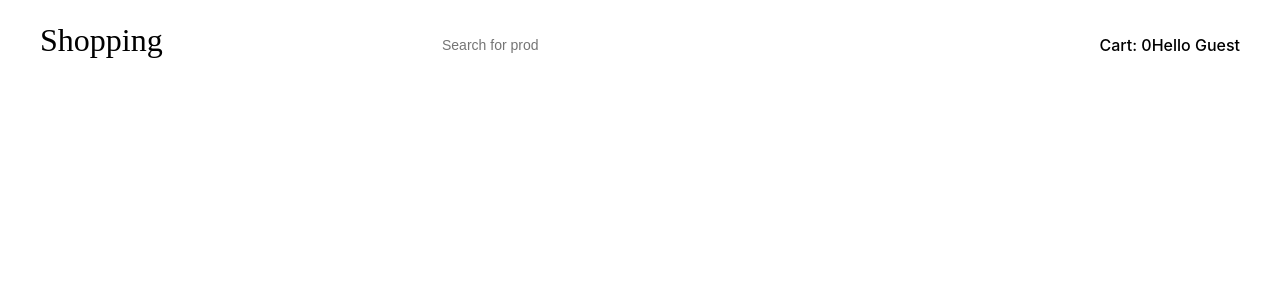
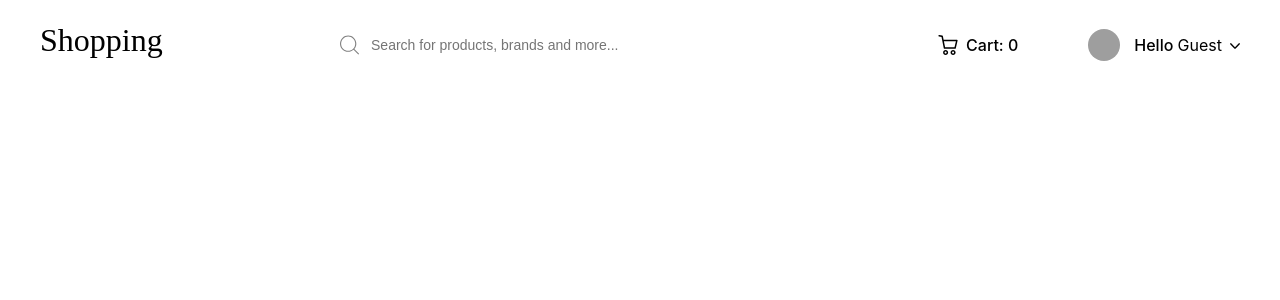
Before and after one commit to Cool-Dev121/next-ecommerce, a Next.js app: page / in a window 1280 px wide. Shown: the top 300 px of the page. Built offline with nearby package versions, Linux system fonts and the light colour scheme; grey boxes are pictures that could not be loaded; a web font is replaced by a local one.

Commit message:
Add icons to header and restyle

```diff
--- a/components/Header/header.module.scss
+++ b/components/Header/header.module.scss
@@ -8,24 +8,61 @@
   .logo {
     font-family: "Sansita Swashed", cursive;
     font-size: 32px;
-    width: 400px;
+    width: 300px;
     margin-top: -10px;
   }
+  .searchContainer {
+    display: flex;
+    align-items: center;
+    color: grey;
+    flex-grow: 1;
 
-  .searchBar {
-    border: 0;
-    display: flex;
-    max-width: 100px;
-    background-color: transparent;
-    font-size: 14px;
-    flex-wrap: wrap;
+    .searchIcon {
+      margin-right: 10px;
+      -webkit-transform: scaleX(-1);
+      transform: scaleX(-1);
+    }
+
+    .searchInput {
+      border: 0;
+      display: flex;
+      width: 100%;
+      background-color: transparent;
+      font-size: 14px;
+      flex-wrap: wrap;
+    }
   }
   .rightContent {
     display: flex;
     font-weight: 500;
     margin-left: auto;
+
     .cartContainer {
       font-weight: 500;
+      display: flex;
+      align-items: center;
+
+      .cartIcon {
+        margin-right: 8px;
+      }
+    }
+
+    .profileContainer {
+      display: flex;
+      align-items: center;
+      margin-left: 70px;
+
+      .profilePhoto {
+        width: 32px;
+        height: 32px;
+        border-radius: 50px;
+        margin-right: 14px;
+      }
+
+      .arrowIcon {
+        margin-left: 8px;
+        margin-top: 1px;
+      }
     }
   }
 }
--- a/components/Header/index.js
+++ b/components/Header/index.js
@@ -3,28 +3,49 @@ import Link from "next/link";
 
 import styles from "./header.module.scss";
 
+import SearchIcon from "@/icons/search";
+import CartIcon from "@/icons/cart";
+import ArrowIcon from "@/icons/arrow";
+
 export default function Header() {
   return (
-    <div className={styles.container}>
+    <nav className={styles.container}>
       <Link href="/">
         <a className={styles.logo}>Shopping</a>
       </Link>
-      <input
-        className={styles.searchBar}
-        placeholder="Search for products, brands and more... "
-      />
+      <div className={styles.searchContainer}>
+        <SearchIcon
+          width={20}
+          height={20}
+          fill="grey"
+          className={styles.searchIcon}
+        />
+        <input
+          className={styles.searchInput}
+          placeholder="Search for products, brands and more... "
+        />
+      </div>
       <div className={styles.rightContent}>
-        <div className={styles.cartContainer}>
-          <Link href="/">
+        <Link href="/">
+          <div className={styles.cartContainer}>
+            <CartIcon width={20} height={20} className={styles.cartIcon} />
             <span>Cart: 0</span>
-          </Link>
-        </div>
-        <div className={styles.profileContainer}>
-          <Link href="/">
-            <span>Hello Guest</span>
-          </Link>
-        </div>
+          </div>
+        </Link>
+
+        <Link href="/">
+          <div className={styles.profileContainer}>
+            <img
+              src="https://picsum.photos/200/200"
+              className={styles.profilePhoto}
+            />
+            <span>
+              Hello <span style={{ fontWeight: "normal" }}>Guest</span>
+            </span>
+            <ArrowIcon width={10} height={10} className={styles.arrowIcon} />
+          </div>
+        </Link>
       </div>
-    </div>
+    </nav>
   );
 }
```
Also changed, not shown: 1 other file (tests, documents, lock files or other folders).
